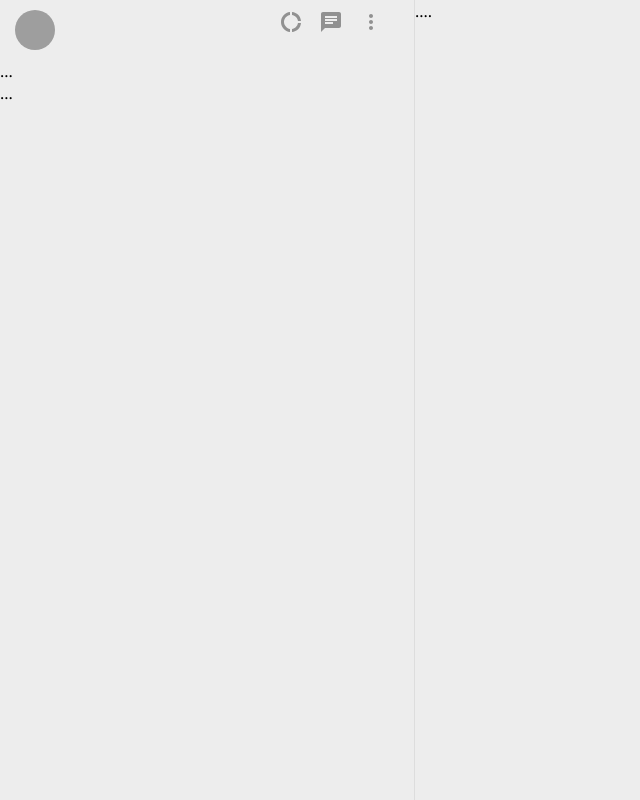
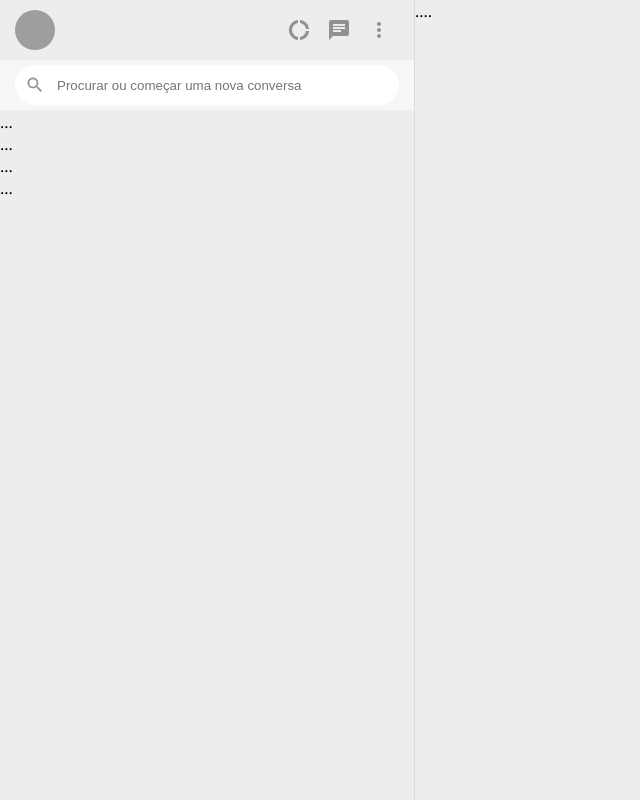
Before and after one commit to Patriciabadez/whatsappclone, a React (Create React App) app: page / in a window 1280 px wide. Shown: the whole page, without its empty margins (0-640 px from the left). Built offline with nearby package versions, Linux system fonts and the light colour scheme; grey boxes are pictures that could not be loaded.

Commit message:
Sidebar Search

```diff
--- a/package.json
+++ b/package.json
@@ -3,8 +3,10 @@
   "version": "0.1.0",
   "private": true,
   "dependencies": {
-    "@material-ui/core": "^4.12.3",
-    "@material-ui/icons": "^4.11.2",
+    "@emotion/react": "^11.8.2",
+    "@emotion/styled": "^11.8.1",
+    "@mui/icons-material": "^5.5.1",
+    "@mui/material": "^5.5.2",
     "@testing-library/jest-dom": "^5.16.3",
     "@testing-library/react": "^12.1.4",
     "@testing-library/user-event": "^13.5.0",
--- a/src/App.css
+++ b/src/App.css
@@ -38,9 +38,33 @@ header  {
     width: 40px;
     height: 40px;
     border-radius: 20px;
+    display: flex;
+    justify-content: center;
+    align-items: center;
+    cursor: pointer;
 }
+.search {
+    background-color: #F6F6F6;
+    border-bottom: 1px solid #EEE;
+    padding: 5px 15px;
+}
+.search--input {
+    background-color: #FFF;
+    height: 40px;
+    border-radius: 20px;
+    display: flex;
+    align-items: center;
+    padding: 0 10px;
 
+}
+.search--input input {
+    flex: 1;
+    border: 0;
+    outline: 0;
+    background-color: transparent;
+    margin-left: 10px;
 
+}
 .contentarea {
 
 
--- a/src/App.js
+++ b/src/App.js
@@ -1,10 +1,13 @@
-import React from 'react';
+import React, {useState, useEffect} from 'react';
 import './App.css';
-import  DonutLargeIcon  from '@material-ui/icons/DonutLarge';
-import  ChatIcon  from '@material-ui/icons/Chat';
-import  MoreVertIcon  from '@material-ui/icons/MoreVert';
+import  DonutLargeIcon  from '@mui/icons-material/DonutLarge';
+import  ChatIcon  from '@mui/icons-material/Chat';
+import  MoreVertIcon  from '@mui/icons-material/MoreVert';
+import SearchIcon from '@mui/icons-material/Search';
+import ChatListItem from './components/ChatListItem';
 
 export default () => {
+  const [chatlist, setchatList] = useState([{}, {}, {}, {}])
   return (
     <div className='app-window'>
       <div className="sidebar">
@@ -21,17 +24,22 @@ export default () => {
               <MoreVertIcon style={{ color: '#919191' }} />
             </div>
           </div>
-
         </header>
         <div className='search'>
-          ...
+          <div className="search--input">
+            <SearchIcon fontSize="small" style={{ color: '#919191' }}/>
+            <input type="search" placeholder="Procurar ou começar uma nova conversa"/>
+          </div>
+        </div>
+        <div className='chatlist'>
+          {chatlist.map((item, key)=>(
+            <ChatListItem
+            key={key}
+            />
+
+          ))}
 
         </div>
-        <div className='chatlist'>
-          ...
-
-        </div>
-
       </div>
       <div className='contentarea'>
         ....
--- /dev/null
+++ b/src/components/ChatListItem.js
@@ -0,0 +1,8 @@
+import React from 'react'
+import './ChatListItem.css'
+
+export default () => {
+    return(
+    <div>...</div>
+    );
+}
```
Also changed, not shown: src/components/ChatListItem.css (added), 1 other file (tests, documents, lock files or other folders).
